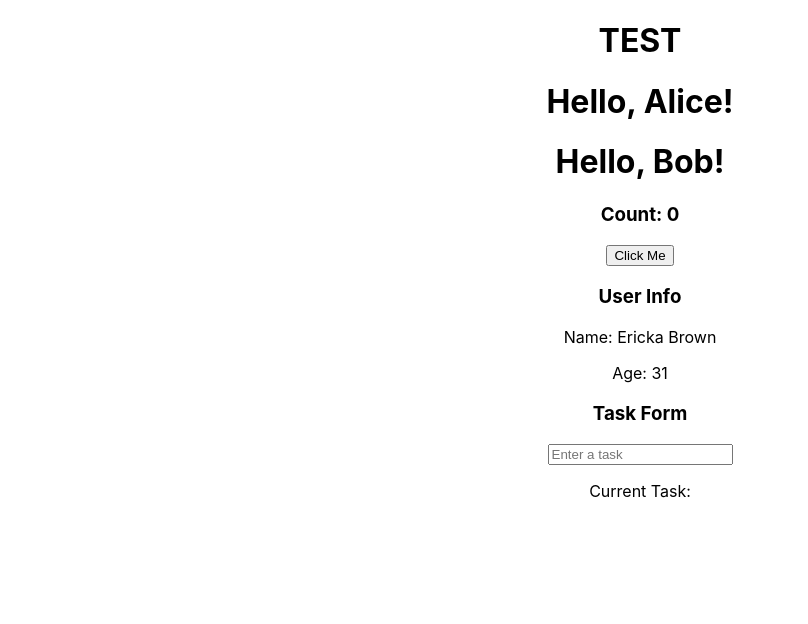
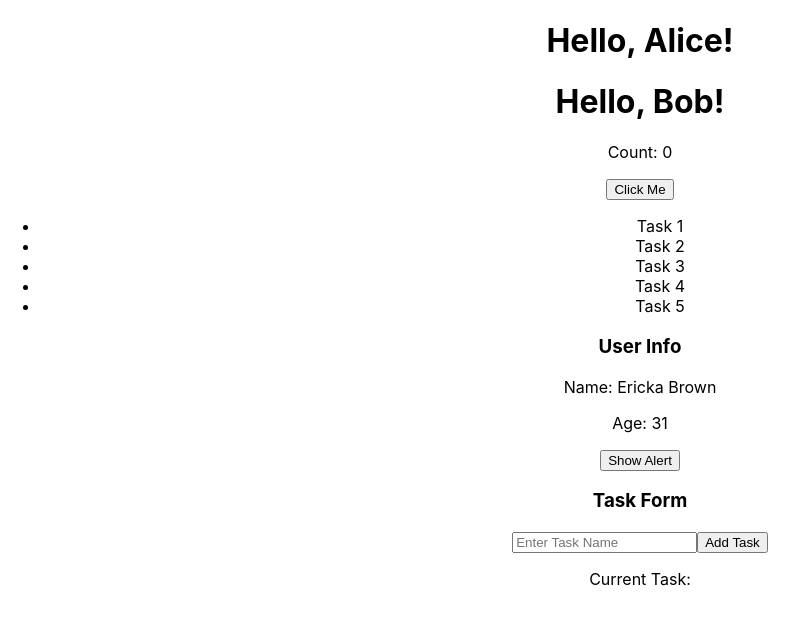
Before and after one commit to ebrown-4/react-jsx-assignment, a React (Create React App) app: page / in a window 1280 px wide. Shown: the top 624 px of the page, without its empty margins (0-808 px from the left). Built offline with nearby package versions, Linux system fonts and the light colour scheme.

Commit message:
Updated assignment

```diff
--- a/src/App.js
+++ b/src/App.js
@@ -5,12 +5,34 @@ import TaskForm from "./TaskForm";
 import "./App.css";
 
 function App() {
+  // Task 3: List of tasks
+  const tasks = ["Task 1", "Task 2", "Task 3", "Task 4", "Task 5"];
+
+  // Task 4: Function passed as prop
+  function handleAlert() {
+    alert("Button clicked!");
+  }
+
   return (
     <div className="App">
-      <h1>TEST</h1>
-      <Greeting username="Alice" /> <Greeting username="Bob" />
+      {/* Task 1 */}
+      <Greeting username="Alice" />
+      <Greeting username="Bob" />
+
+      {/* Task 2 */}
       <Counter />
-      <UserInfo name="Ericka Brown" age={31} />
+
+      {/* Task 3 */}
+      <ul>
+        {tasks.map((task, index) => (
+          <li key={index}>{task}</li>
+        ))}
+      </ul>
+
+      {/* Task 4 */}
+      <UserInfo name="Ericka Brown" age={31} handleClick={handleAlert} />
+
+      {/* Task 5 */}
       <TaskForm />
     </div>
   );
--- a/src/Counter.js
+++ b/src/Counter.js
@@ -1,12 +1,14 @@
 import { useState } from "react";
+
 function Counter() {
   const [count, setCount] = useState(0);
 
   return (
     <div>
-            <h3>Count: {count}</h3>
+      <p>Count: {count}</p>
       <button onClick={() => setCount(count + 1)}>Click Me</button>
     </div>
   );
 }
+
 export default Counter;
--- a/src/TaskForm.js
+++ b/src/TaskForm.js
@@ -3,17 +3,24 @@ import { useState } from "react";
 function TaskForm() {
   const [task, setTask] = useState("");
 
+  const handleSubmit = (e) => {
+    e.preventDefault();
+    console.log(task);
+  };
+
   return (
-        <div>
+    <form onSubmit={handleSubmit}>
       <h3>Task Form</h3>
       <input
         type="text"
-                placeholder="Enter a task"
+        placeholder="Enter Task Name"
         value={task}
         onChange={(e) => setTask(e.target.value)}
       />
+      <button type="submit">Add Task</button>
       <p>Current Task: {task}</p>
-        </div>
+    </form>
   );
 }
+
 export default TaskForm;
--- a/src/UserInfo.js
+++ b/src/UserInfo.js
@@ -1,10 +1,12 @@
-function UserInfo({ name, age }) {
+function UserInfo({ name, age, handleClick }) {
   return (
     <div>
       <h3>User Info</h3>
       <p>Name: {name}</p>
       <p>Age: {age}</p>
+      <button onClick={handleClick}>Show Alert</button>
     </div>
   );
 }
+
 export default UserInfo;
```
Also changed, not shown: src/Greeting.js (line endings or trailing spaces). Lines whose indentation alone changed are shown as unchanged.
